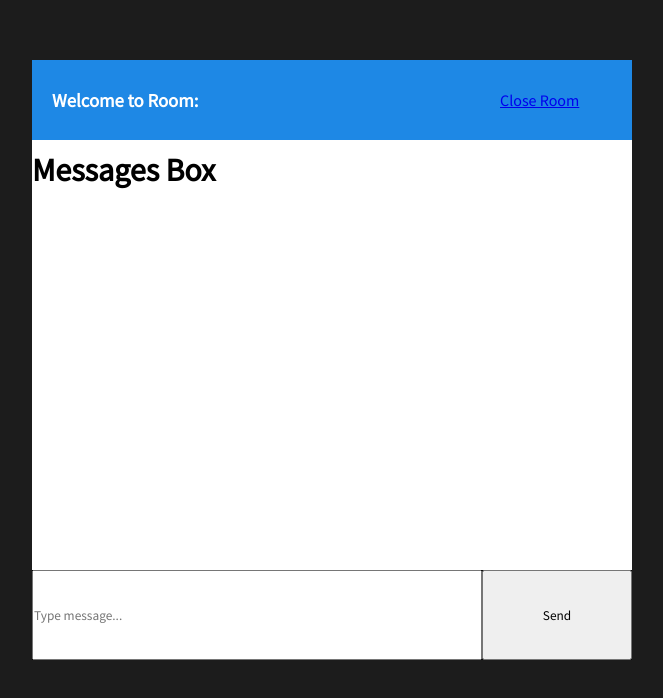
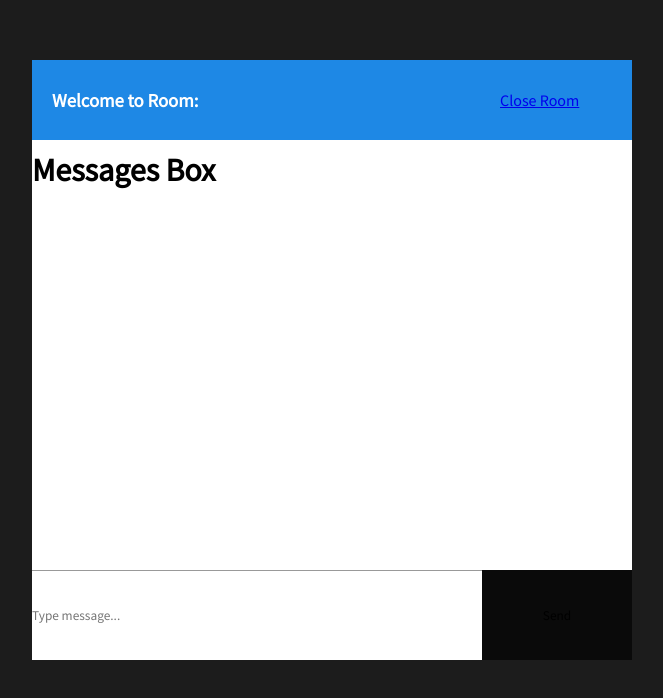
Before and after one commit to wowufoundme/chatApp, a React (Create React App) app in the folder client/: page /chat in a window 1280 px wide. Shown: the top 698 px of the page, without its empty margins (308-971 px from the left). Built offline with nearby package versions, Linux system fonts and the light colour scheme; no server answers.

Commit message:
Add styling to input box

```diff
--- a/client/src/components/Input/Input.component.js
+++ b/client/src/components/Input/Input.component.js
@@ -19,6 +19,7 @@ const Input = props => {
       <button
         type='submit'
         onClick={(event) => sendMessage(event)}
+        className='sendButton'
       >
         Send
       </button>
--- a/client/src/components/Input/Input.styles.css
+++ b/client/src/components/Input/Input.styles.css
@@ -6,4 +6,15 @@
 
 .sendMessageInput {
   width: 100%;
+  outline: none;
+  border: none;
+  border-top: 1px solid #999999;
 }
+
+.sendButton {
+  background: transparent;
+  outline: none;
+  border: none;
+  text-align: center;
+  cursor: pointer;
+}
```
